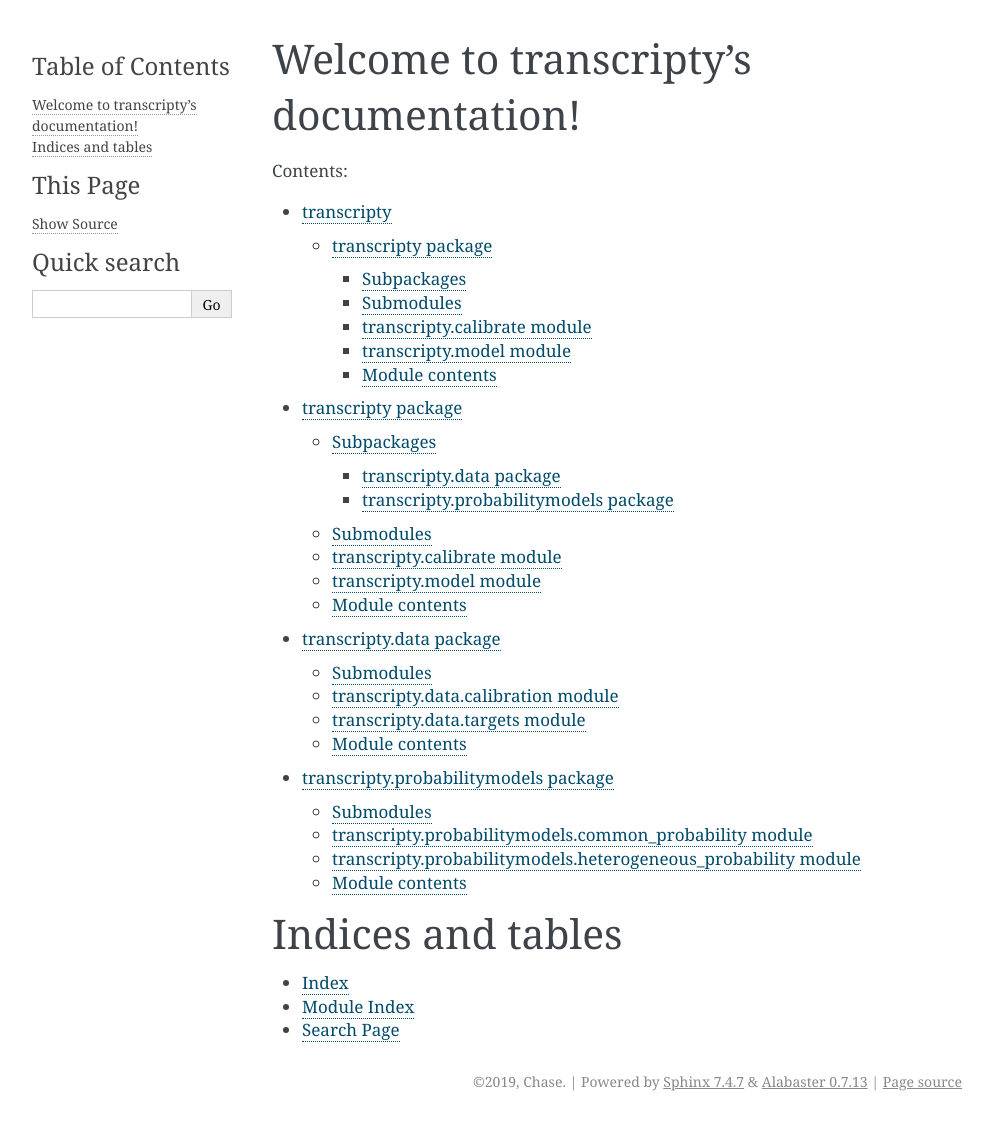
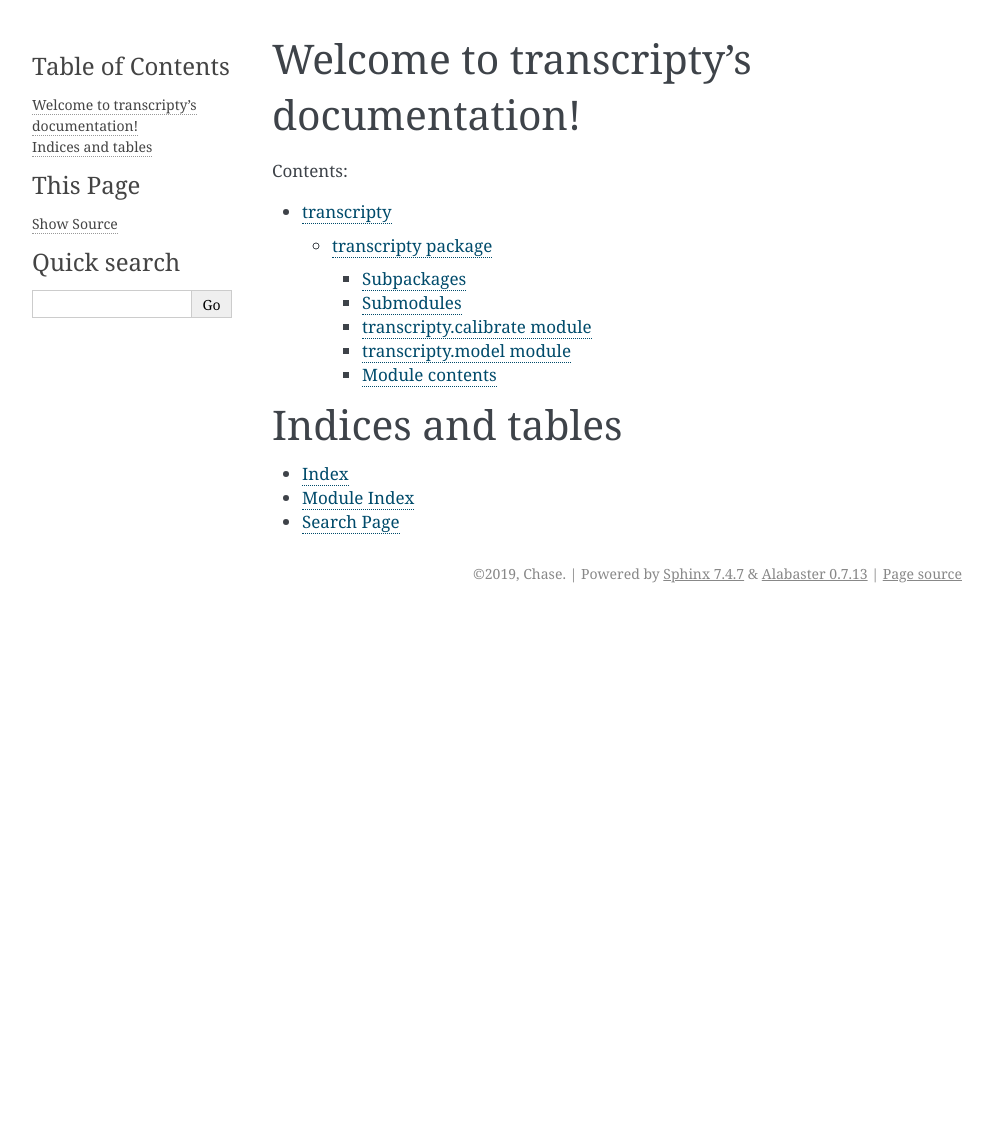
Before and after one commit to paulineliang7829/transcripty, a Sphinx documentation site: the page built from docs/index.rst, in a window 1280 px wide. Shown: the whole page, without its empty margins (148-1141 px from the left). Built offline with Sphinx 7.4.7, drawn with Linux system fonts in a browser that asks for light colours; after the commit the page ends 900 px from its top, so only the background shows below that.

Commit message:
Another dumb commit

```diff
--- a/docs/index.rst
+++ b/docs/index.rst
@@ -7,9 +7,6 @@ Welcome to transcripty's documentation!
    :caption: Contents:
 
    source/modules
-   source/transcripty
-   source/transcripty.data
-   source/transcripty.probabilitymodels
 
 
 Indices and tables
```
